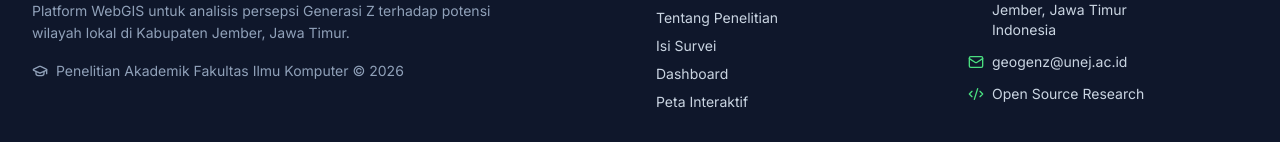
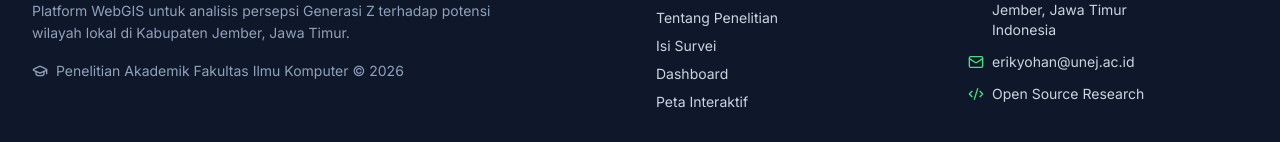
Before and after one commit to af133/survey-jember, a React (Vite) app: page / in a window 1280 px wide. Shown: the part 4185-4327 px from the top of the page. Built offline with nearby package versions, Linux system fonts and the light colour scheme; no server answers.

Commit message:
update: mail

```diff
--- a/src/components/Footer.tsx
+++ b/src/components/Footer.tsx
@@ -48,7 +48,7 @@ export default function Footer() {
               </li>
               <li className="flex items-center gap-2">
                 <Mail className="w-4 h-4 text-agro-400" />
-                <span>geogenz@unej.ac.id</span>
+                <span>erikyohan@unej.ac.id</span>
               </li>
               <li className="flex items-center gap-2">
                 <Code2 className="w-4 h-4 text-agro-400" />
```
